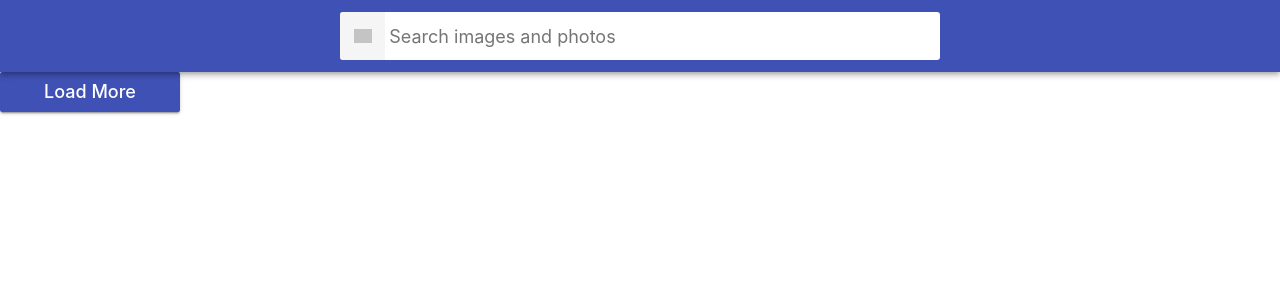
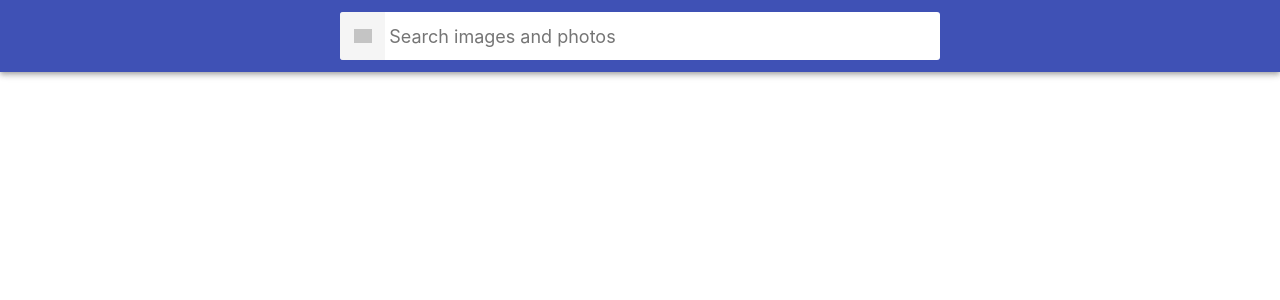
Before and after one commit to TetianaKokoilo/goit-react-hw-03-image-finder, a React (Create React App) app: page / in a window 1280 px wide. Shown: the top 300 px of the page. Built offline with nearby package versions, Linux system fonts and the light colour scheme; grey boxes are pictures that could not be loaded.

Commit message:
add button

```diff
--- a/src/components/App.jsx
+++ b/src/components/App.jsx
@@ -17,25 +17,42 @@ export class App extends Component {
     showModal: false,
     index: null,
   };
+
   componentDidUpdate = (prevProps, prevState) => {
     if (prevState.name !== this.state.name) {
       this.setState({ isLoading: true, images: [] });
 
       PixabeyAPI.fetchImages(this.state.name, this.state.page)
         .then(images => this.setState({ images: images.hits }))
-
         .catch(error => this.setState({ error }))
         .finally(() => {
           this.setState({ isLoading: false });
+          this.setState(prevState => ({ page: prevState.page + 1 }));
         });
     }
   };
+
+  loadMore = () => {
+    this.setState({ isLoading: true });
+
+    PixabeyAPI.fetchImages(this.state.name, this.state.page)
+      .then(images =>
+        this.setState(prevState => ({
+          images: [...prevState.images, ...images.hits],
+          page: prevState.page + 1,
+        }))
+      )
+      .catch(error => this.setState({ error }))
+      .finally(() => this.setState({ isLoading: false }));
+  };
+
   getIndex = index => {
     this.setState({ index });
   };
 
   getSearchSubmit = name => {
     this.setState({ name });
+    this.setState({ page: 1 });
   };
 
   toggleModal = () => {
@@ -44,9 +61,8 @@ export class App extends Component {
     }));
   };
 
-
   render() {
-    const { error, images, showModal, index, isLoading } = this.state;
+    const { error, images, showModal, index, isLoading, page } = this.state;
 
     return (
       <div>
@@ -72,7 +88,9 @@ export class App extends Component {
             <img src={images[index].largeImageURL} alt={images[index].tags} />
           </Modal>
         )}
-        <Button />
+        {images.length >= 12 && (
+          <Button onLoadMore={this.loadMore} pageNumber={page} />
+        )}
       </div>
     );
   }
```
Also changed, not shown: src/styles.css (+0 -111 lines).
